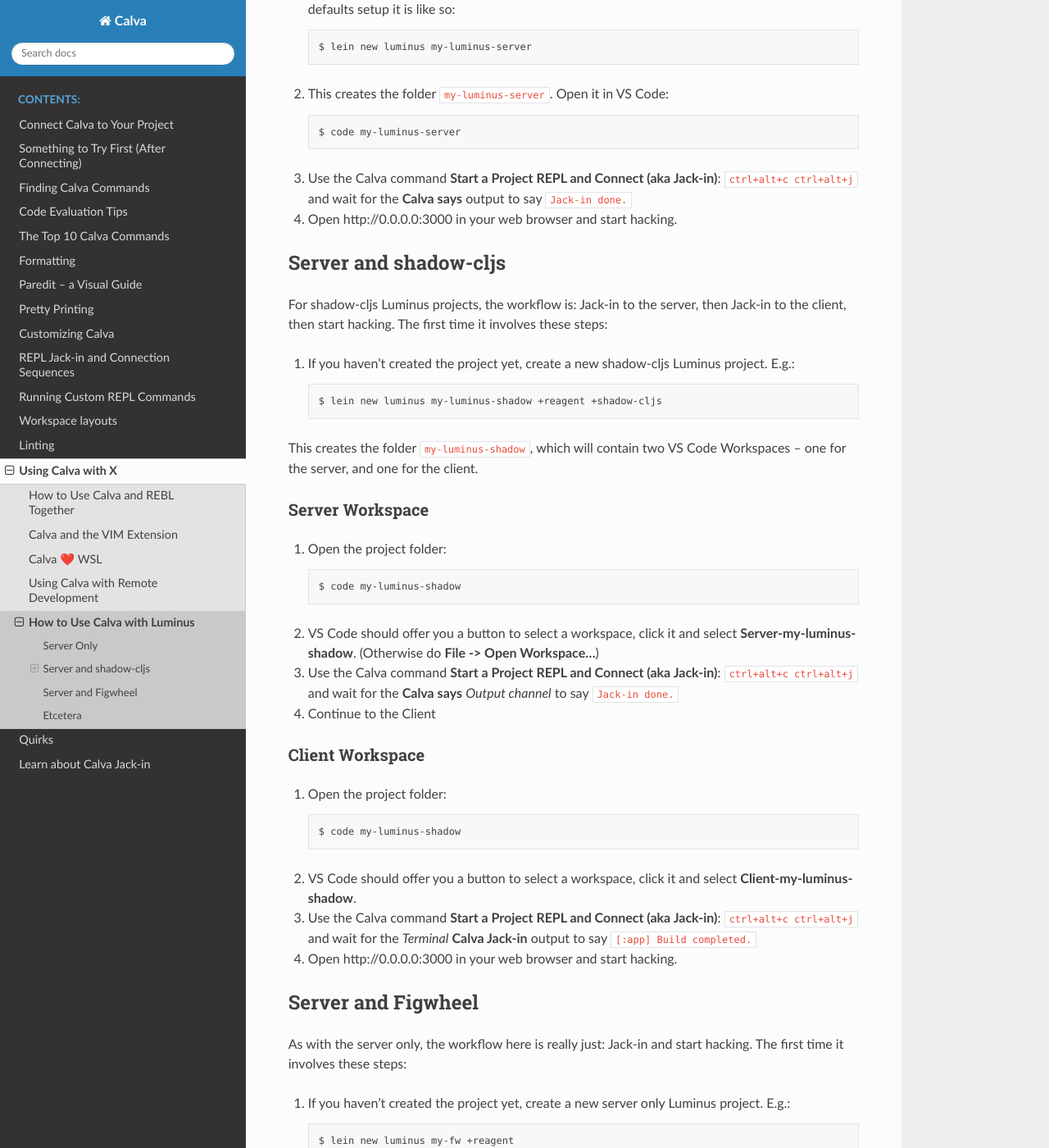
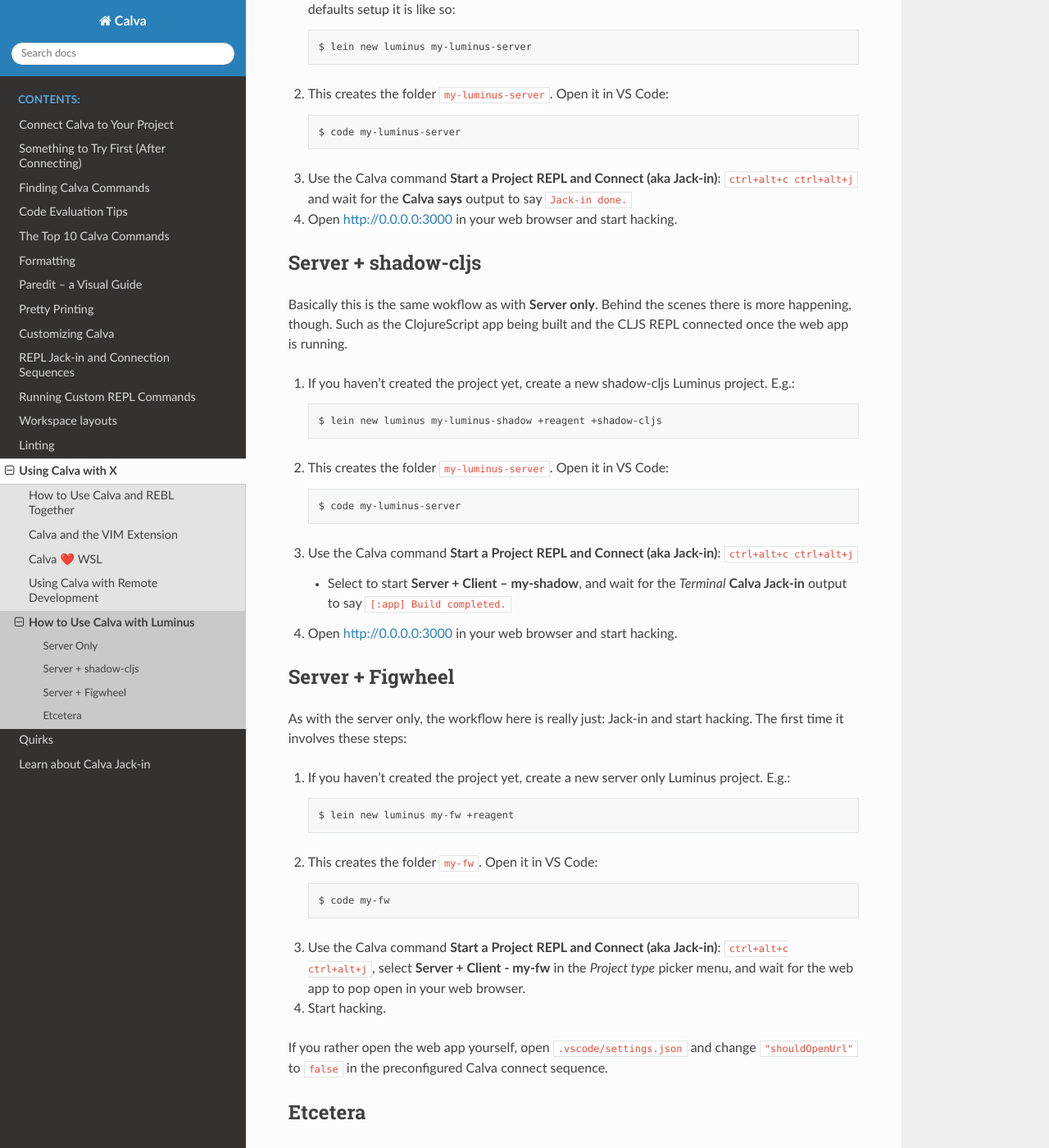
Before and after one commit to BetterThanTomorrow/calva, a Sphinx documentation site: the page built from docs/readthedocs/source/luminus.md, in a window 1280 px wide and 1400 px high, scrolled down 408 px. Shown: the whole window at 82% size. Built offline with Sphinx 7.4.7 and the Read the Docs theme 2.0.0, drawn with Linux system fonts in a browser that asks for light colours.

Commit message:
Add changelog for v2.0.85
[skip ci]

````diff
--- a/docs/readthedocs/source/luminus.md
+++ b/docs/readthedocs/source/luminus.md
@@ -15,43 +15,26 @@
     $ code my-luminus-server
     ```
 0. Use the Calva command **Start a Project REPL and Connect (aka Jack-in)**: `ctrl+alt+c ctrl+alt+j` and wait for the **Calva says** output to say `Jack-in done.`
-0. Open http://0.0.0.0:3000 in your web browser and start hacking.
+0. Open [http://0.0.0.0:3000](http://0.0.0.0:3000) in your web browser and start hacking.
 
 
-## Server and shadow-cljs
+## Server + shadow-cljs
 
-For shadow-cljs Luminus projects, the workflow is: Jack-in to the server, then Jack-in to the client, then start hacking. The first time it involves these steps:
+Basically this is the same wokflow as with **Server only**. Behind the scenes there is more happening, though. Such as the ClojureScript app being built and the CLJS REPL connected once the web app is running.
 
 0. If you haven't created the project yet, create a new shadow-cljs Luminus project. E.g.:
     ```sh
     $ lein new luminus my-luminus-shadow +reagent +shadow-cljs
     ```
+0. This creates the folder `my-luminus-server`. Open it in VS Code:
+    ```sh
+    $ code my-luminus-server
+    ```
+0. Use the Calva command **Start a Project REPL and Connect (aka Jack-in)**: `ctrl+alt+c ctrl+alt+j`
+   * Select to start **Server + Client – my-shadow**, and wait for the _Terminal_ **Calva Jack-in** output to say `[:app] Build completed.`
+0. Open [http://0.0.0.0:3000](http://0.0.0.0:3000) in your web browser and start hacking.
 
-This creates the folder `my-luminus-shadow`, which will contain two VS Code Workspaces – one for the server, and one for the client.
-
-
-### Server Workspace
-
-1. Open the project folder:
-   ```sh
-   $ code my-luminus-shadow
-   ```
-1. VS Code should offer you a button to select a workspace, click it and select **Server-my-luminus-shadow**. (Otherwise do **File -> Open Workspace...**)
-1. Use the Calva command **Start a Project REPL and Connect (aka Jack-in)**: `ctrl+alt+c ctrl+alt+j` and wait for the **Calva says** _Output channel_ to say `Jack-in done.`
-1. Continue to the Client
-
-### Client Workspace
-
-1. Open the project folder:
-   ```sh
-   $ code my-luminus-shadow
-   ```
-1. VS Code should offer you a button to select a workspace, click it and select **Client-my-luminus-shadow**.
-1. Use the Calva command **Start a Project REPL and Connect (aka Jack-in)**: `ctrl+alt+c ctrl+alt+j` and wait for the _Terminal_ **Calva Jack-in** output to say `[:app] Build completed.`
-1. Open http://0.0.0.0:3000 in your web browser and start hacking.
-
-
-## Server and Figwheel
+## Server + Figwheel
 
 As with the server only, the workflow here is really just: Jack-in and start hacking. The first time it involves these steps:
 
````
Also changed, not shown: CHANGELOG.md (+2 -0 lines).
